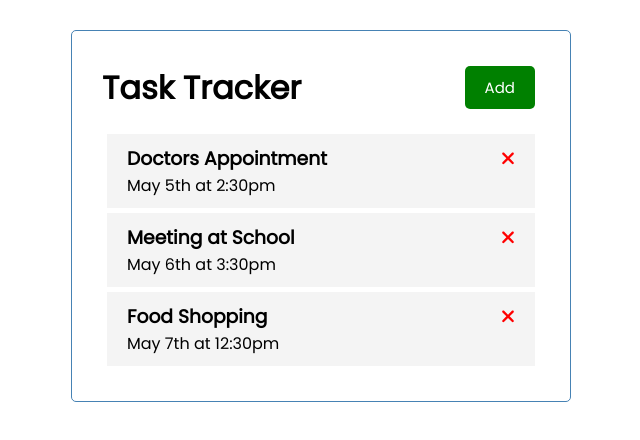
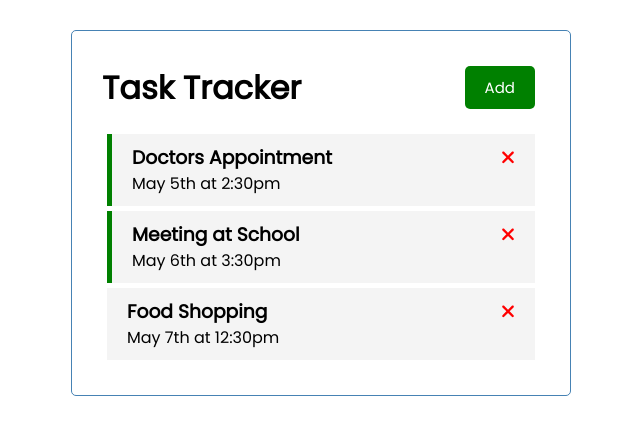
Before and after one commit to ThusharaSamaraweera/Task-Tracker-with-Angular, an Angular app: page / in a window 1280 px wide. Shown: the top 440 px of the page, without its empty margins (319-959 px from the left). Built offline with nearby package versions, Linux system fonts and the light colour scheme; data requests are answered from the project's data file.

Commit message:
add toggling reminder

```diff
--- a/src/app/components/task-item/task-item.component.css
+++ b/src/app/components/task-item/task-item.component.css
@@ -3,6 +3,10 @@
   margin: 5px;
   padding: 10px 20px;
   cursor: pointer;
+  line-height: 1.5;
+  text-decoration: none;
+  box-shadow: inset 0 0 0 0 #fdffcd;
+  transition: color 0.3s ease-in-out, box-shadow 0.3s ease-in-out;
 }
 
 .task.reminder {
@@ -14,3 +18,14 @@
   align-items: center;
   justify-content: space-between;
 }
+
+.task:hover {
+  color: black;
+  box-shadow: inset 450px 50px 0 0 #fdffcd;
+}
+
+/*Presentational styles*/
+.task {
+  line-height: 1.5;
+  text-decoration: none;
+}
--- a/src/app/components/task-item/task-item.component.html
+++ b/src/app/components/task-item/task-item.component.html
@@ -1,7 +1,15 @@
-<div class="task">
+<div
+  class="task"
+  [ngClass]="{ reminder: task.reminder }"
+  (dblclick)="onToggleReminder()"
+>
   <h3>
     {{ task.text }}
-    <fa-icon [icon]="faTimes" [ngStyle]="{ color: 'red' }" (click)="handleOnDelete()" ></fa-icon>
+    <fa-icon
+      [icon]="faTimes"
+      [ngStyle]="{ color: 'red' }"
+      (click)="handleOnDelete()"
+    ></fa-icon>
   </h3>
   <p>{{ task.day }}</p>
 </div>
--- a/src/app/components/task-item/task-item.component.ts
+++ b/src/app/components/task-item/task-item.component.ts
@@ -10,6 +10,8 @@ import { faTimes } from '@fortawesome/free-solid-svg-icons';
 export class TaskItemComponent implements OnInit {
   @Input() task!: Task;
   @Output() onDeleteTask: EventEmitter<Task> = new EventEmitter();
+  @Output() onToggle: EventEmitter<Task> = new EventEmitter();
+
   faTimes: any = faTimes;
 
   constructor() {}
@@ -19,4 +21,8 @@ export class TaskItemComponent implements OnInit {
   handleOnDelete() {
     this.onDeleteTask.emit(this.task);
   }
+
+  onToggleReminder() {
+    this.task.reminder = !this.task.reminder;
+  }
 }
--- a/src/app/components/tasks/tasks.component.ts
+++ b/src/app/components/tasks/tasks.component.ts
@@ -1,7 +1,7 @@
 import { Component, OnInit } from '@angular/core';
 import { TaskService } from 'src/app/services/task.service';
 import { Task } from 'src/app/Task.model';
-import { Observable } from 'rxjs';
+
 @Component({
   selector: 'app-tasks',
   templateUrl: './tasks.component.html',
```
